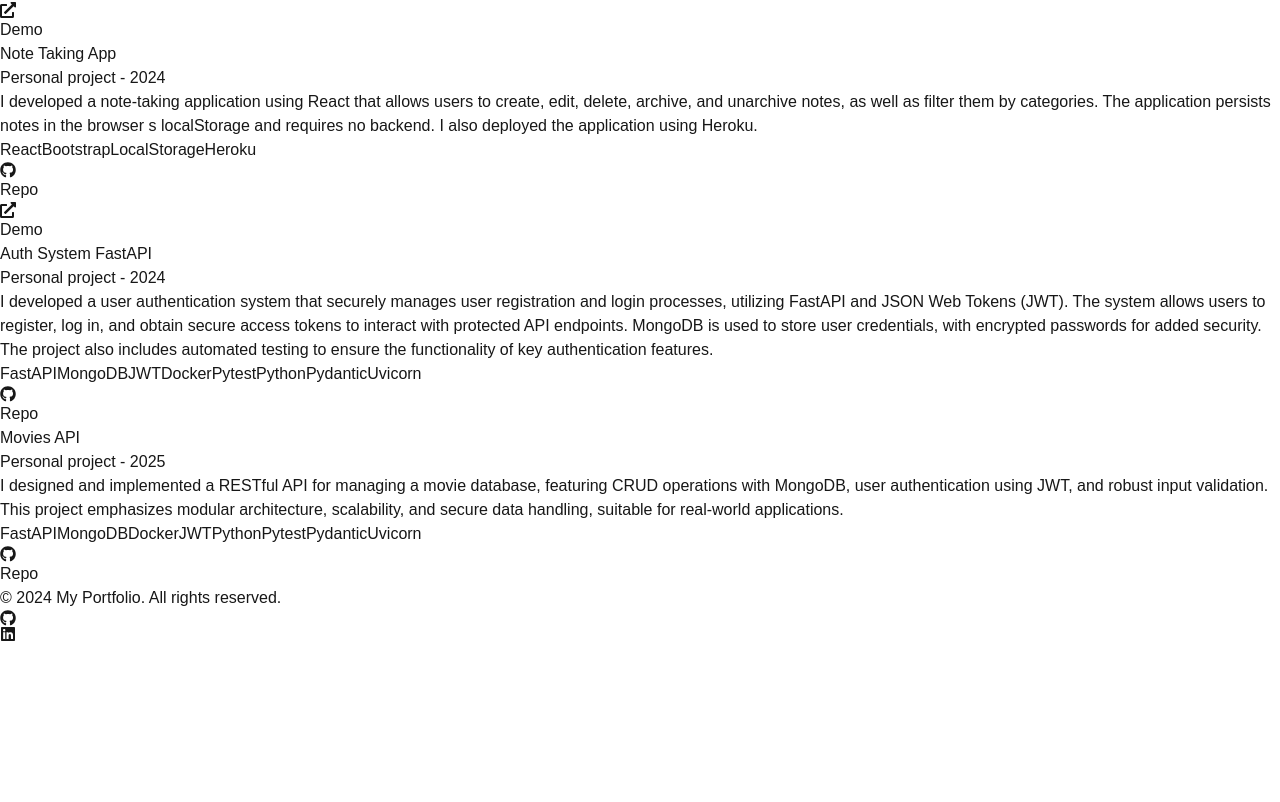
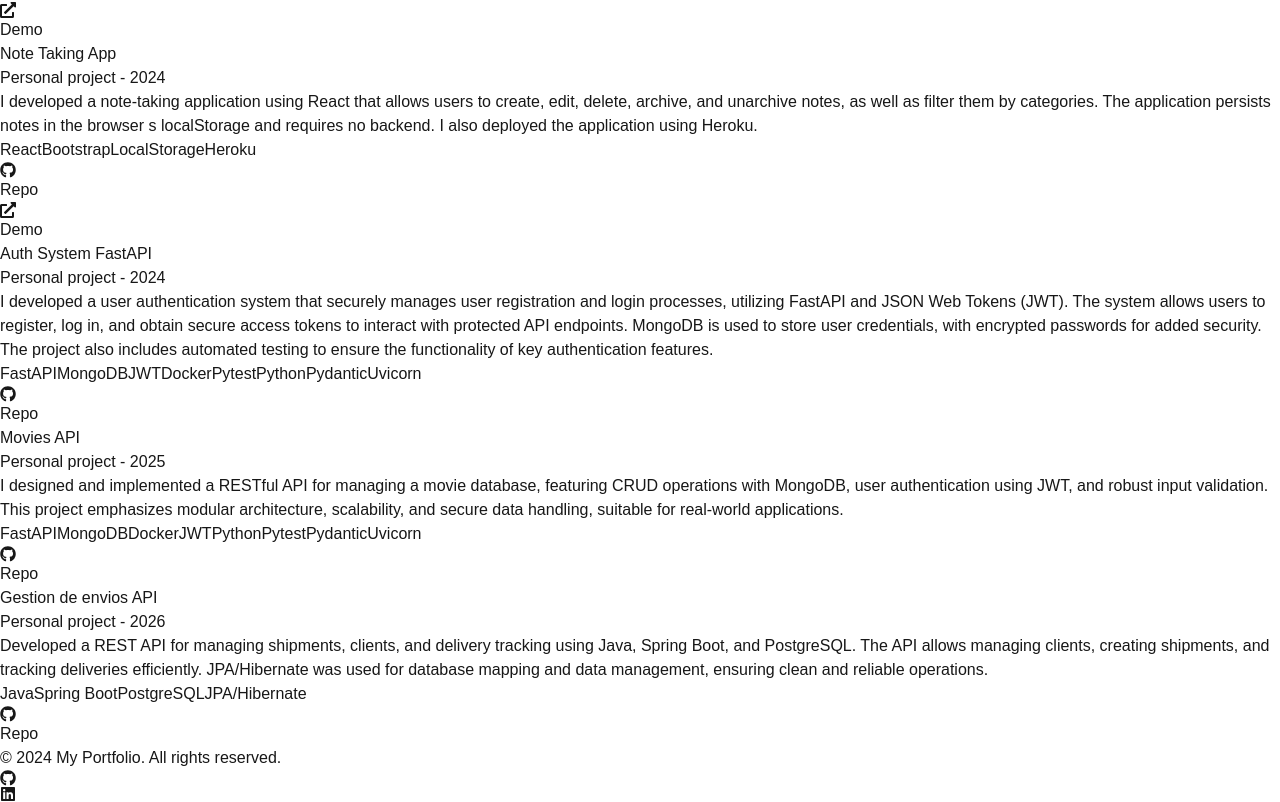
Before and after one commit to eduard165/Portafolio, a Next.js app: page / in a window 1280 px wide. Shown: the part 1720-2522 px from the top of the page. Before the commit the page ends 2362 px from the top, so only its background shows below. Built offline with nearby package versions, Linux system fonts and the light colour scheme.

Commit message:
feat: agregar API REST de gestión de envíos con Java, Spring Boot, PostgreSQL y JPA

```diff
--- a/src/components/projects/Projects.jsx
+++ b/src/components/projects/Projects.jsx
@@ -32,6 +32,13 @@
       description: "I designed and implemented a RESTful API for managing a movie database, featuring CRUD operations with MongoDB, user authentication using JWT, and robust input validation. This project emphasizes modular architecture, scalability, and secure data handling, suitable for real-world applications.",
       technologies: ["FastAPI", "MongoDB", "Docker", "JWT", "Python", "Pytest", "Pydantic", "Uvicorn"],
       repo: "https://github.com/eduard165/movies-api-fastapi"
+    },
+     {
+      title: "Gestion de envios API",
+      fecha: "Personal project - 2026",
+      description: "Developed a REST API for managing shipments, clients, and delivery tracking using Java, Spring Boot, and PostgreSQL. The API allows managing clients, creating shipments, and tracking deliveries efficiently. JPA/Hibernate was used for database mapping and data management, ensuring clean and reliable operations.",
+      technologies: ["Java", "Spring Boot", "PostgreSQL", "JPA/Hibernate"],
+      repo: "https://github.com/eduard165/gestion-envios-api"
     }
   ];
 
```
